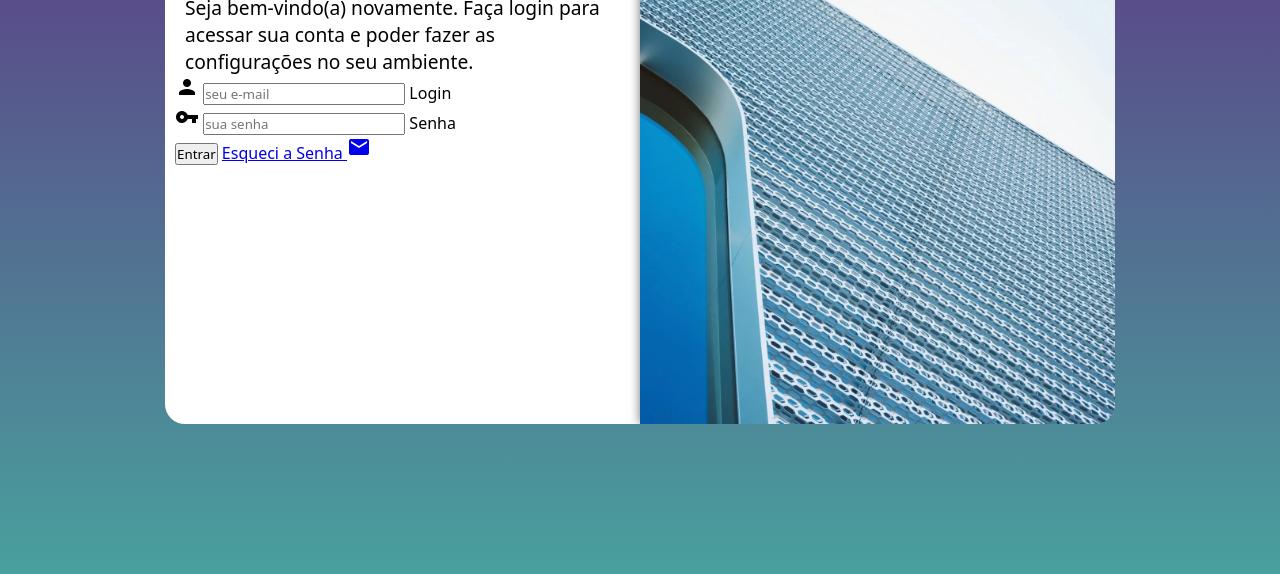
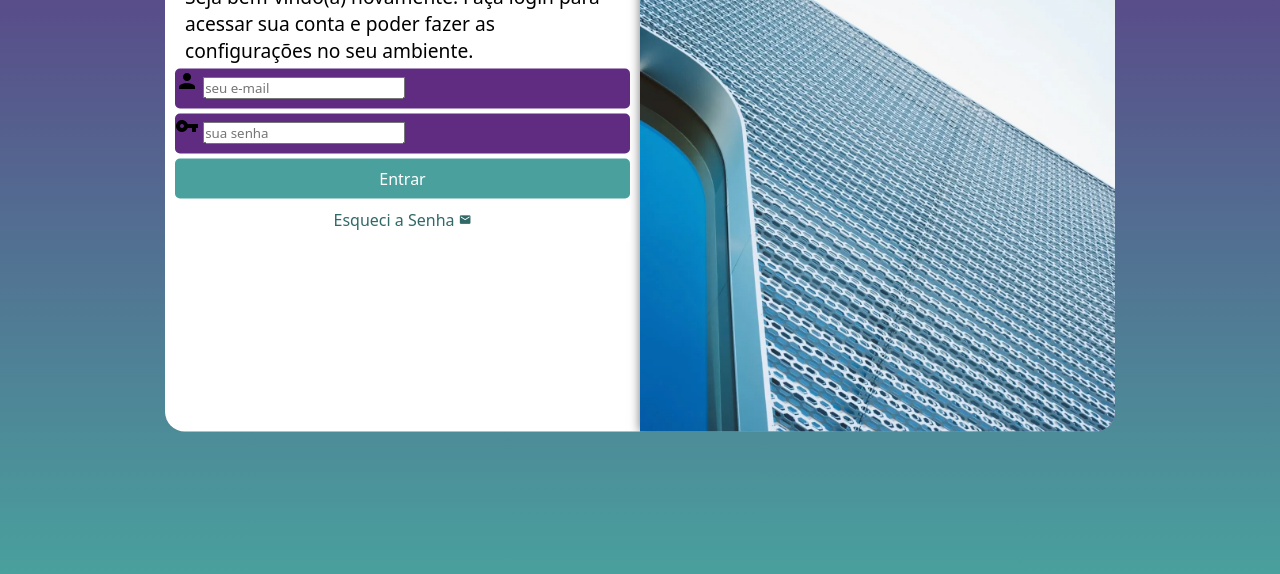
Before and after one commit to luanacamilo/projeto-login, a plain HTML site: page index.html in a window 1280 px wide. Shown: the part 226-800 px from the top of the page. Drawn offline with Linux system fonts and the light colour scheme.

Commit message:
mais atualizações

```diff
--- a/estilos/style.css
+++ b/estilos/style.css
@@ -27,7 +27,7 @@ main {
 section#login {
     background-color: white;
     width: 250px;
-    height: 500px;
+    height: 515px;
     border-radius: 20px;
 
     position: absolute;
@@ -55,10 +55,62 @@ section#login > div#formulario {
 
 div#formulario > h1 {
     text-align: center;
-    padding: 7px;
+    margin-bottom: 10px ;
 }
 
 div#formulario > p {
     font-size: 0.8em;
     padding: 3px 10px 0px 10px ;
 }
+
+form > input[type=submit] {
+    display: block;
+    font-size: 1em;
+    width: 100%;
+    height: 40px;
+    background-color: #49a09d;
+    color: white;
+    border: none;
+    border-radius: 5px;
+}
+
+form > input[type=submit]:hover {
+    background-color:#2d6361;
+    cursor: pointer;
+}
+
+form > a.botao {
+    display: block;
+    text-align: center;
+    font-size: 1em;
+    width: 100%;
+    height: 40px;
+    background-color:white;
+    color: #306967;
+    border: 1px soid #49a09d;
+    border-radius: 7px ;
+    text-decoration: none;
+    padding-top: 5px;
+    margin-top: 5px;
+}
+
+form > a.botao:hover {
+    background-color: #6cd3cf;
+}
+
+form > a.botao > span {
+    font-size: 0.8em;
+}
+
+form > div.campo{
+    background-color:#5f2c82 ;
+    display: block;
+    width: 100%;
+    height: 40px;
+    border-radius: 5px;
+    margin: 5px 0px;
+}
+
+div.campo > label {
+    display: none;
+}
--- a/index.html
+++ b/index.html
@@ -32,20 +32,10 @@
                         <label for="isenha">Senha</label>
                     </div>
 
-                    <div class="botao">
-                        <input type="submit" value="Entrar">
-                        <a href="esqueci.html">
-                            Esqueci a Senha <span class="material-icons">mail</span>
-                        </a>
-                    </div>
-
-
-
-
-
-
-
-
+                    <input type="submit" value="Entrar">
+                    <a href="esqueci.html" class="botao">
+                        Esqueci a Senha <span class="material-icons">mail</span>
+                    </a>
                 </form>
             </div>
         </section>
```
